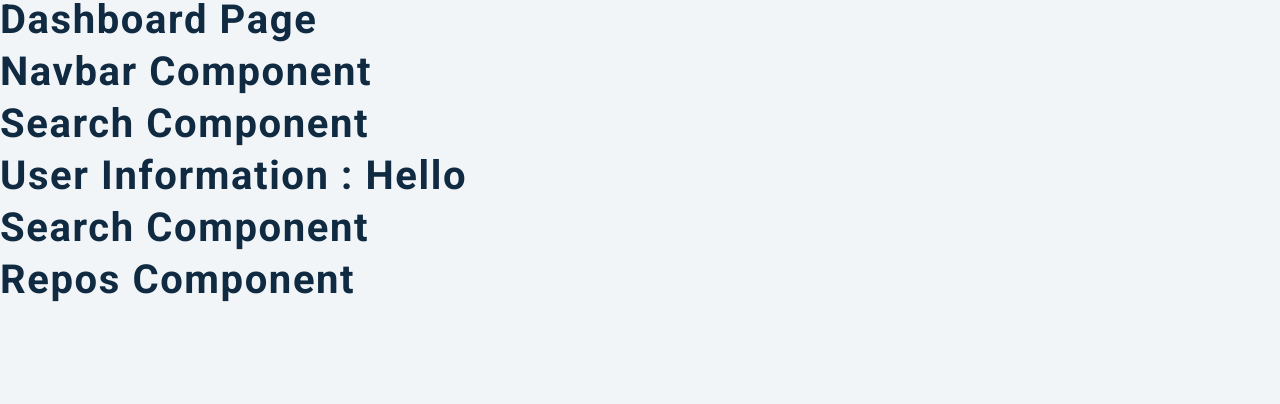
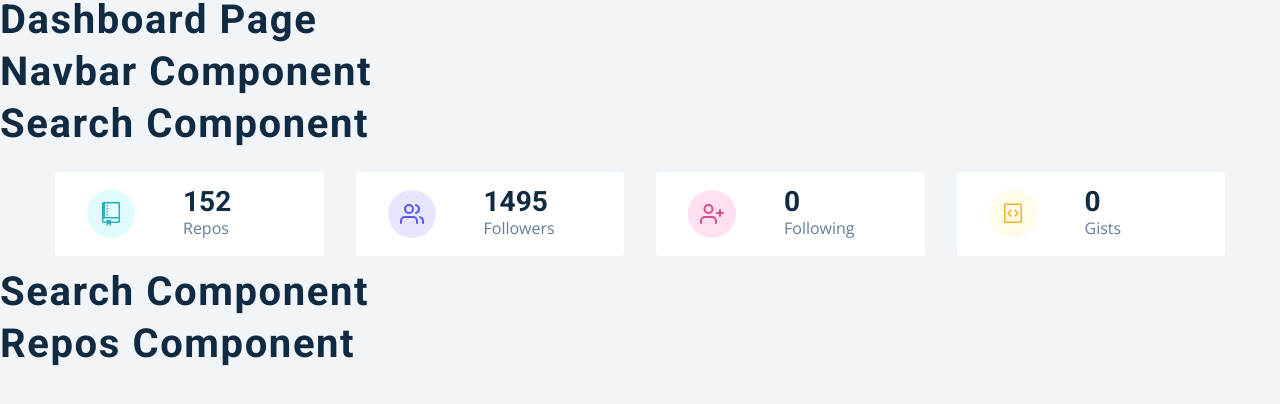
Before and after one commit to Yash-Bhanushali-21/react-gitAnalyzer, a React (Create React App) app: page / in a window 1280 px wide. Shown: the top 404 px of the page. Built offline with nearby package versions, Linux system fonts and the light colour scheme.

Commit message:
info. js update. static data render

```diff
--- a/src/components/Info.js
+++ b/src/components/Info.js
@@ -5,9 +5,62 @@
 import { FiUsers, FiUserPlus } from "react-icons/fi";
 
 const UserInfo = () => {
-  const data = React.useContext(GithubContext);
-
-  return <h2>User Information : {data}</h2>;
+  //destructuring the received obj in context.
+  //console.log for obj structure. ES6 syntactical sugar.
+  const { githubUser } = React.useContext(GithubContext);
+  //console.log(githubUser);
+  const { public_repos, followers, following, public_gists } = githubUser;
+  // console.log(public_repos);
+  const items = [
+    {
+      id: 1,
+      icon: <GoRepo className="icon" />,
+      label: "repos",
+      value: public_repos,
+      color: "green"
+    },
+    {
+      id: 2,
+      icon: <FiUsers className="icon" />,
+      label: "followers",
+      value: followers,
+      color: "purple"
+    },
+    {
+      id: 3,
+      icon: <FiUserPlus className="icon" />,
+      label: "following",
+      value: following,
+      color: "pink"
+    },
+    {
+      id: 4,
+      icon: <GoGist className="icon" />,
+      label: "gists",
+      value: public_gists,
+      color: "yellow"
+    }
+  ];
+  return (
+    <section className="section">
+      <Wrapper className="section-center">
+        {items.map((item) => {
+          return <Item key={item.id} {...item} />;
+        })}
+      </Wrapper>
+    </section>
+  );
+};
+const Item = ({ icon, label, value, color }) => {
+  return (
+    <article className="item">
+      <span className={color}>{icon}</span>
+      <div>
+        <h3>{value}</h3>
+        <p>{label}</p>
+      </div>
+    </article>
+  );
 };
 
 const Wrapper = styled.section`
--- a/src/context/context.js
+++ b/src/context/context.js
@@ -4,6 +4,7 @@
 import mockFollowers from "./mockData.js/mockFollowers";
 import axios from "axios";
 
+//api we will be calling for user.
 const rootUrl = "https://api.github.com";
 
 /*
@@ -17,8 +18,17 @@
 //accessing via. gitContext.Provider rather than props.
 
 const GithubProvider = ({ children }) => {
+  const [githubUser, setGithubUser] = useState(mockUser);
+  const [repos, setRepos] = useState(mockRepos);
+  const [followers, setFollowers] = useState(mockFollowers);
+
   return (
-    <GithubContext.Provider value={"hello"}>{children}</GithubContext.Provider>
+    //this means if we get
+    //req as githubuser:it wwill set github user.
+    //githubuser:this_scopes_githubuser
+    <GithubContext.Provider value={{ githubUser, repos, followers }}>
+      {children}
+    </GithubContext.Provider>
   );
 };
 
```
